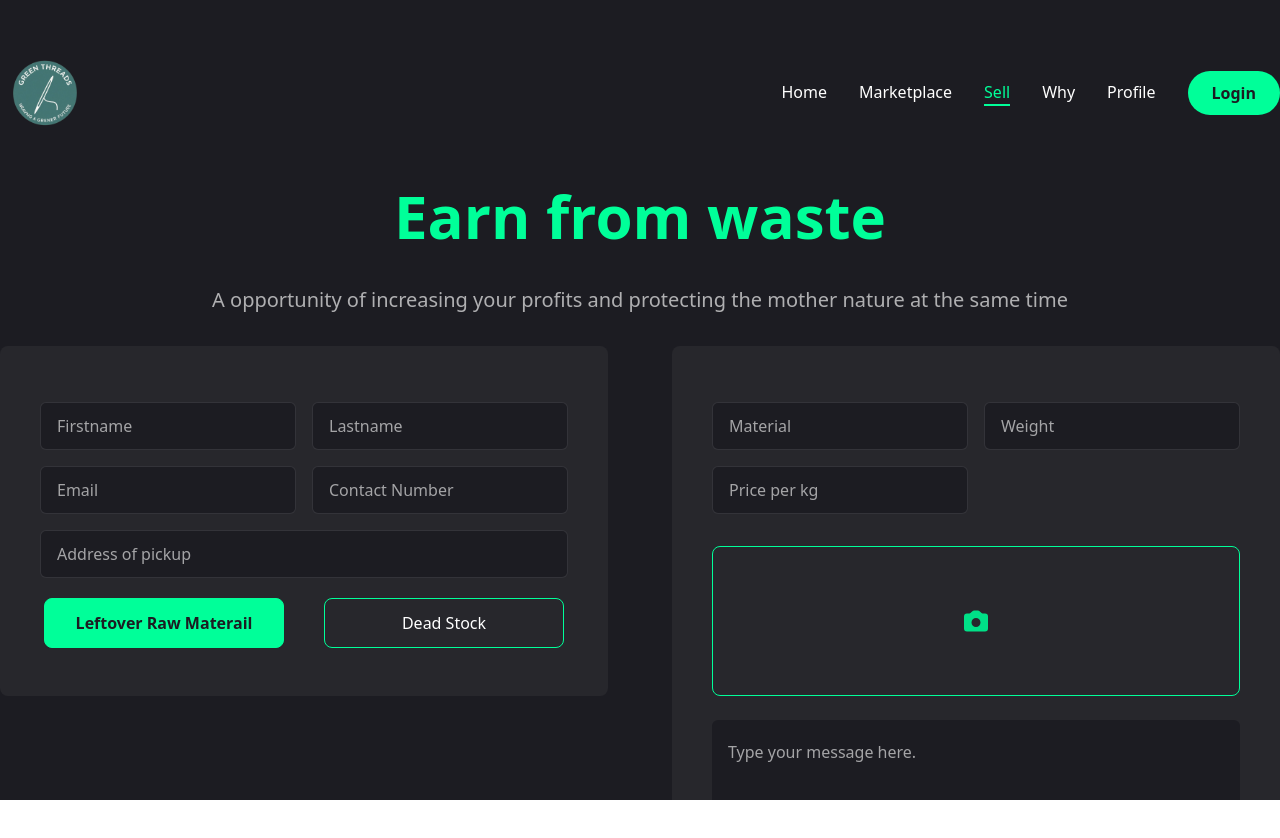
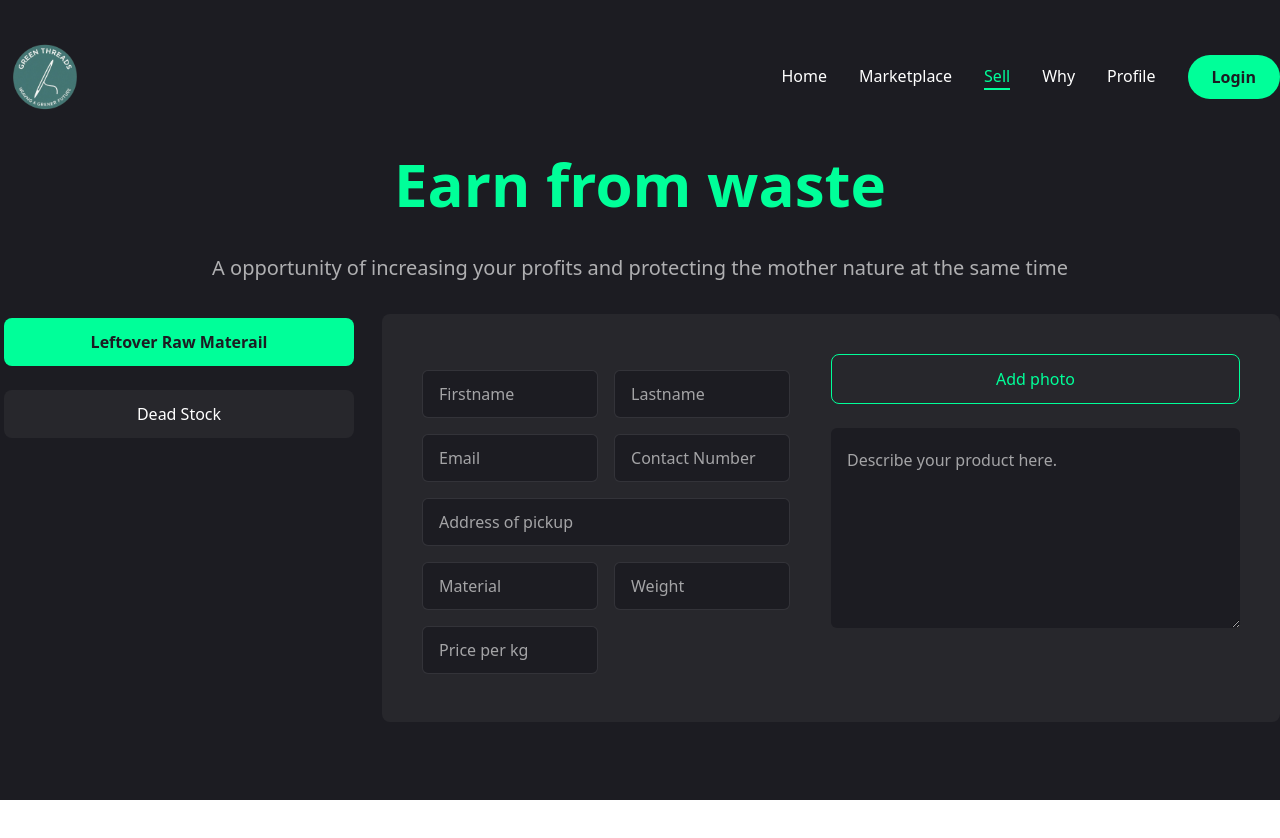
Before and after one commit to 0xVaibhav/Chain-abstraction-, a Next.js app in the folder frontend/: page /sell in a window 1280 px wide. Shown: the top 838 px of the page. Built offline with nearby package versions, Linux system fonts and the light colour scheme.

Commit message:
made functionality of uploading multiple photos and deleting the last one uploaded made designing changes in sell route

```diff
--- a/frontend/app/sell/page.tsx
+++ b/frontend/app/sell/page.tsx
@@ -1,7 +1,6 @@
 "use client";
 
 import Modal from "@/components/Modal";
-import { Button } from "@/components/ui/button";
 import { Input } from "@/components/ui/input";
 import { Tabs, TabsContent, TabsList, TabsTrigger } from "@/components/ui/tabs";
 import { Textarea } from "@/components/ui/textarea";
@@ -18,6 +17,7 @@ const page = () => {
       }}
       className="mb-8"
     >
+      <div className="conatiner mx-auto">
         <div className="flex justify-center flex-col gap-[40px]">
           <h3 className="text-6xl text-accent font-semibold text-center ">
             Earn from waste
@@ -28,9 +28,20 @@ const page = () => {
           </p>
         </div>
         <div className="container mx-auto">
-        <Tabs defaultValue="raw">
-          <div className="flex flex-row gap-[5%] ">
-            <form className="bg-[#27272c] rounded-lg p-10 w-[47.5%] h-[350px] ">
+          <Tabs defaultValue="material" className="flex flex-row gap-6">
+            <TabsList className="flex flex-col gap-6 ">
+              <TabsTrigger value="material" className="w-[350px]">
+                Leftover Raw Materail
+              </TabsTrigger>
+              <TabsTrigger value="stock" className="w-[350px]">
+                Dead Stock
+              </TabsTrigger>
+            </TabsList>
+            {/* raw material */}
+            <div className="w-full h-[600px]">
+              <TabsContent value="material">
+                <form className="bg-[#27272c] rounded-lg p-10 flex flex-row gap-[5%]   ">
+                  <div className="w-[45%]">
                     <div className="grid grid-cols-2 gap-4 my-4 justify-center  ">
                       <Input type="firstname" placeholder="Firstname" />
                       <Input type="lastname" placeholder="Lastname" />
@@ -43,55 +54,58 @@ const page = () => {
                       placeholder="Address of pickup"
                     />
 
-              {/* options */}
-              <TabsList className="flex flex-row gap-[40px] ">
-                <TabsTrigger
-                  value="raw"
-                  className="flex items-center justify-center bg-transparent border border-accent hover:border-accent-hover"
-                >
-                  Leftover Raw Materail
-                </TabsTrigger>
-                <TabsTrigger
-                  value="dead"
-                  className="flex items-center justify-center bg-transparent border border-accent hover:border-accent-hover"
-                >
-                  Dead Stock
-                </TabsTrigger>
-              </TabsList>
-            </form>
-            {/* response to the button selected */}
-            <div className="w-[47.5%]  p-10 rounded-lg bg-[#27272c]">
-              <TabsContent value="raw">
-                <div className="flex flex-col gap-6">
                     <div className="grid grid-cols-2 gap-4 mt-4 mb-2 justify-center  ">
                       <Input type="material" placeholder="Material" />
                       <Input type="quantity" placeholder="Weight" />
                       <Input type="price" placeholder="Price per kg" />
                     </div>
-                  <div className="w-full h-[150px]"><Modal/></div>
+                  </div>
+                  <div className="flex flex-col gap-6 w-[50%]">
+                    <div className="w-full ">
+                      <Modal />
+                    </div>
                     <Textarea
                       className="h-[200px]"
-                    placeholder="Type your message here."
+                      placeholder="Describe your product here."
                     />
                   </div>
+                </form>
               </TabsContent>
-              <TabsContent value="dead">
-                <div className="flex flex-col gap-6">
+              <TabsContent value="stock">
+                <form className="bg-[#27272c] rounded-lg p-10 flex flex-row gap-[5%]   ">
+                  <div className="w-[45%]">
+                    <div className="grid grid-cols-2 gap-4 my-4 justify-center  ">
+                      <Input type="firstname" placeholder="Firstname" />
+                      <Input type="lastname" placeholder="Lastname" />
+                      <Input type="email" placeholder="Email" />
+                      <Input type="phone" placeholder="Contact Number" />
+                    </div>
+                    <Input
+                      className="w-full mb-4"
+                      type="address"
+                      placeholder="Address of pickup"
+                    />
+
                     <div className="grid grid-cols-2 gap-4 mt-4 mb-2 justify-center  ">
                       <Input type="material" placeholder="Material" />
-                    <Input type="number" placeholder="Number of Pieces" />
-                    <Input type="price" placeholder="Price per peice" />
+                      <Input type="quantity" placeholder="Number of Pieces" />
+                      <Input type="price" placeholder="Price per Pieces" />
                     </div>
-                  <div className="w-full h-[150px]"><Modal/></div>
+                  </div>
+                  <div className="flex flex-col gap-6 w-[50%]">
+                    <div className="w-full ">
+                      <Modal />
+                    </div>
                     <Textarea
                       className="h-[200px]"
-                    placeholder="Type your message here."
+                      placeholder="Describe your product here."
                     />
                   </div>
+                </form>
               </TabsContent>
             </div>
+          </Tabs>
         </div>
-        </Tabs>
       </div>
     </motion.div>
   );
--- a/frontend/components/Modal.tsx
+++ b/frontend/components/Modal.tsx
@@ -1,8 +1,11 @@
 "use client";
 
 import React, { useRef, useState } from "react";
-import { HiCamera } from "react-icons/hi";
+import { HiCamera, HiMinusCircle } from "react-icons/hi";
 import { Button } from "./ui/button";
+import { Textarea } from "./ui/textarea";
+import { div } from "framer-motion/client";
+import { IoMdAddCircle } from "react-icons/io";
 
 const Modal = () => {
   const modalRef = useRef<HTMLDivElement>(null);
@@ -28,34 +31,28 @@ const Modal = () => {
   };
 
   return (
-    <div className="w-full h-full ">
+    <div className="flex flex-col gap-4 mx-auto ">
       <div ref={modalRef} className="">
         {images.length > 0 ? (
           <div className="flex flex-col gap-2">
             <div className=" h-full w-full m-2 p-2 cursor-pointer object-cover">
               <div className="flex flex-row gap-2">
                 {images.map((image, index) => (
-                  <div>
+                  <div className="flex flex-row gap-4">
                     <img
                       key={index}
                       src={image}
                       alt={`Uploaded preview ${index + 1}`}
                       className="w-24 h-24 object-cover rounded"
                     />
+                    <div>
                       {index === images.length - 1 && (
-                      <Button onClick={() => deleteImage(index)}>
-                        Delete Image
-                      </Button>
-                    )}
-                  </div>
-                ))}
-              </div>
-            </div>
+                        <div className="flex flex-col gap-2 text-3xl text-accent bg-transparent  ">
                           <div
-              className="border h-[150px] w-[50%] border-accent hover:text-accent-hover bg-transparent text-accent hover:border-accent-hover cursor-pointer rounded-lg flex justify-center items-center "
+                            className=""
                             onClick={() => filePickerRef.current?.click()}
                           >
-              <HiCamera className="text-3xl text-accent-hover cursor-pointer" />
+                            <IoMdAddCircle className="hover:text-accent-hover" />
                             <input
                               hidden
                               ref={filePickerRef}
@@ -64,13 +61,21 @@ const Modal = () => {
                               onChange={addImage}
                             />
                           </div>
+                          <HiMinusCircle onClick={() => deleteImage(index)} className="hover:text-accent-hover" />
+                        </div>
+                      )}
+                    </div>
+                  </div>
+                ))}
+              </div>
+            </div>
           </div>
         ) : (
           <div
-            className="border h-[150px] w-full border-accent hover:text-accent-hover bg-transparent text-accent hover:border-accent-hover cursor-pointer rounded-lg flex justify-center items-center "
+            className="border p-3 w-full border-accent hover:text-accent-hover bg-transparent text-accent hover:border-accent-hover cursor-pointer rounded-lg flex justify-center items-center "
             onClick={() => filePickerRef.current?.click()}
           >
-            <HiCamera className="text-3xl text-accent-hover cursor-pointer" />
+            <h1>Add photo</h1>
             <input
               hidden
               ref={filePickerRef}
--- a/frontend/components/footer/Footer.tsx
+++ b/frontend/components/footer/Footer.tsx
@@ -28,7 +28,7 @@ const Footer = () => {
       <div className="container mx-auto py-10 border-b border-gray-600">
         <div className="flex justify-center">
           <Socials
-            containerStyles="flex justify-center gap-4"
+            containerStyles="flex justify-center gap-[100px]"
             iconStyles="text-2xl text-accent bg-transparent border border-accent p-3 rounded-full hover:text-primary hover:bg-accent transition"
           />
         </div>
--- a/frontend/components/navbar/Header.tsx
+++ b/frontend/components/navbar/Header.tsx
@@ -8,7 +8,7 @@ import Image from 'next/image'
 
 const Header = () => {
   return (
-    <header className='py-8 xl:py-12 text-white '>
+    <header className='py-8 text-white '>
         <div className='container mx-auto flex justify-between items-center'>
             {/* Logo */}
             <Link href='/'>
```
Lines whose indentation alone changed are shown as unchanged.
